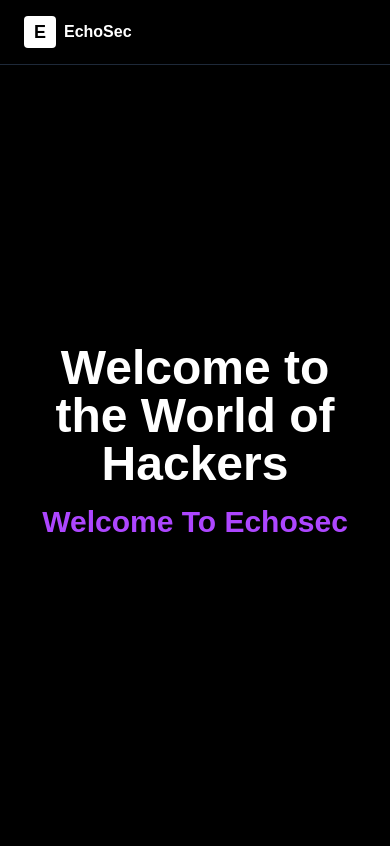
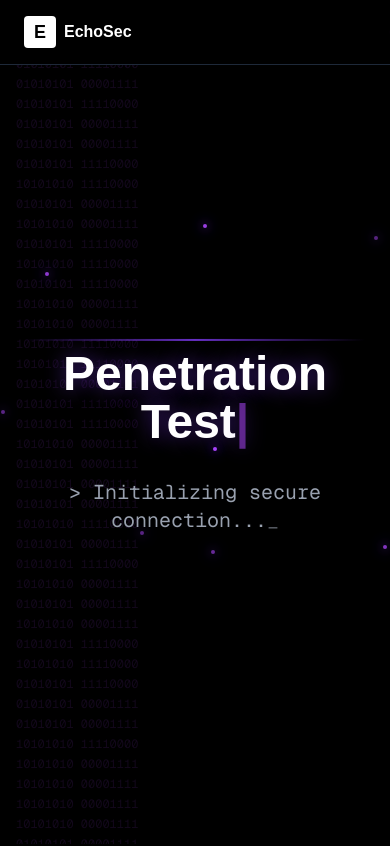
Before and after one commit to Ech0S3c/landingpage, a Next.js app: page / in a window 390 px wide. Shown: the top 846 px of the page. Built offline with nearby package versions, Linux system fonts and the light colour scheme.

Commit message:
feat: beautiful hero

```diff
--- a/src/components/Hero.tsx
+++ b/src/components/Hero.tsx
@@ -1,16 +1,159 @@
-import React from 'react';
+"use client";
+// Hero.tsx
+
+import React, { useState, useEffect } from 'react';
 
 const Hero = () => {
+  const [displayText, setDisplayText] = useState('');
+  const [currentIndex, setCurrentIndex] = useState(0);
+  const [isDeleting, setIsDeleting] = useState(false);
+  const [glitch, setGlitch] = useState(false);
+  const [particles, setParticles] = useState<Array<{id: number, x: number, y: number}>>([]);
+  const [obfuscatedText, setObfuscatedText] = useState('');
+
+  const texts = [
+    'Welcome to the World of Hackers',
+    'Welcome to EchoSec',
+    'Penetration Testing',
+    'Cyber Security',
+    'Ethical Hacking'
+  ];
+
+  // Função para gerar texto obfuscado (efeito Minecraft &k)
+  const generateObfuscatedText = (length: number) => {
+    const chars = 'ABCDEFGHIJKLMNOPQRSTUVWXYZabcdefghijklmnopqrstuvwxyz0123456789!@#$%^&*()';
+    return Array.from({ length }, () => chars[Math.floor(Math.random() * chars.length)]).join('');
+  };
+
+  // Efeito para atualizar texto obfuscado continuamente
+  useEffect(() => {
+    const obfuscateTimer = setInterval(() => {
+      const currentWord = texts[currentIndex];
+      const remainingLength = currentWord.length - displayText.length;
+      if (remainingLength > 0) {
+        setObfuscatedText(generateObfuscatedText(remainingLength));
+      } else {
+        setObfuscatedText('');
+      }
+    }, 100);
+
+    return () => clearInterval(obfuscateTimer);
+  }, [displayText, currentIndex, texts]);
+
+  useEffect(() => {
+    const typeSpeed = isDeleting ? 30 : 80; // Aumentado a velocidade (era 50:150)
+    const currentWord = texts[currentIndex];
+
+    const timer = setTimeout(() => {
+      if (!isDeleting) {
+        // Digitando
+        if (displayText.length < currentWord.length) {
+          setDisplayText(currentWord.substring(0, displayText.length + 1));
+
+          // Efeito glitch aleatório
+          if (Math.random() < 0.15) { // Aumentada a chance de glitch
+            setGlitch(true);
+            setTimeout(() => setGlitch(false), 100);
+          }
+
+          // Adicionar partículas
+          if (Math.random() < 0.4) { // Mais partículas
+            const newParticle = {
+              id: Date.now(),
+              x: Math.random() * (typeof window !== 'undefined' ? window.innerWidth : 1000),
+              y: Math.random() * (typeof window !== 'undefined' ? window.innerHeight : 800)
+            };
+            setParticles(prev => [...prev, newParticle]);
+
+            // Remove partícula após 2 segundos
+            setTimeout(() => {
+              setParticles(prev => prev.filter(p => p.id !== newParticle.id));
+            }, 2000);
+          }
+        } else {
+          // Pausar antes de começar a apagar
+          setTimeout(() => setIsDeleting(true), 1500); // Reduzido de 2000 para 1500
+        }
+      } else {
+        // Apagando
+        if (displayText.length > 0) {
+          setDisplayText(currentWord.substring(0, displayText.length - 1));
+        } else {
+          setIsDeleting(false);
+          setCurrentIndex((prev) => (prev + 1) % texts.length);
+        }
+      }
+    }, typeSpeed);
+
+    return () => clearTimeout(timer);
+  }, [displayText, currentIndex, isDeleting, texts]);
+
   return (
-    <section className="bg-black min-h-screen flex items-center justify-center pt-10">
-      <div className="container mx-auto px-6 text-center">
-        <h1 className="text-5xl md:text-6xl font-bold text-white mb-4">
-          Welcome to the World of Hackers
-        </h1>
-        <h2 className="text-3xl md:text-4xl font-bold text-purple-500">
-          Welcome To Echosec
+    <section className="bg-black min-h-screen flex items-center justify-center pt-10 relative overflow-hidden">
+      {/* Partículas de fundo */}
+      {particles.map(particle => (
+        <div
+          key={particle.id}
+          className="absolute w-1 h-1 bg-purple-500 rounded-full animate-pulse"
+          style={{
+            left: particle.x,
+            top: particle.y,
+            boxShadow: '0 0 10px #7c3aed, 0 0 20px #7c3aed, 0 0 30px #7c3aed'
+          }}
+        />
+      ))}
+
+      {/* Efeito de linha de código de fundo */}
+      <div className="absolute inset-0 opacity-10">
+        <div className="text-purple-500 text-xs font-mono leading-4 p-4">
+          {Array.from({ length: 50 }, (_, i) => (
+            <div key={i} className="mb-1">
+              {Math.random() > 0.5 ? '01010101' : '10101010'} {Math.random() > 0.5 ? '11110000' : '00001111'}
+            </div>
+          ))}
+        </div>
+      </div>
+
+      <div className="container mx-auto px-6 text-center relative z-10">
+        <div className="relative">
+          <h1
+            className={`text-5xl md:text-6xl font-bold text-white mb-4 transition-all duration-100 ${
+              glitch ? 'transform translate-x-1 text-purple-500' : ''
+            }`}
+            style={{
+              textShadow: glitch
+                ? '2px 0 #7c3aed, -2px 0 #ec4899, 0 0 20px #7c3aed'
+                : '0 0 20px rgba(124, 58, 237, 0.5)'
+            }}
+          >
+            {displayText}
+            <span className="animate-pulse text-purple-500">|</span>
+          </h1>
+
+          {/* Efeito de scan line */}
+          <div
+            className="absolute inset-0 bg-gradient-to-r from-transparent via-purple-500 to-transparent opacity-20 animate-pulse"
+            style={{
+              background: 'linear-gradient(90deg, transparent, #7c3aed, transparent)',
+              height: '2px',
+              animation: 'scan 3s infinite'
+            }}
+          />
+        </div>
+
+        <h2 className="text-xl md:text-2xl text-gray-400 font-mono mt-8">
+          {'>'} Initializing secure connection...
+          <span className="animate-pulse">_</span>
         </h2>
       </div>
+
+      <style jsx>{`
+        @keyframes scan {
+          0% { transform: translateY(-100px); opacity: 0; }
+          50% { opacity: 1; }
+          100% { transform: translateY(100px); opacity: 0; }
+        }
+      `}</style>
     </section>
   );
 };
```
